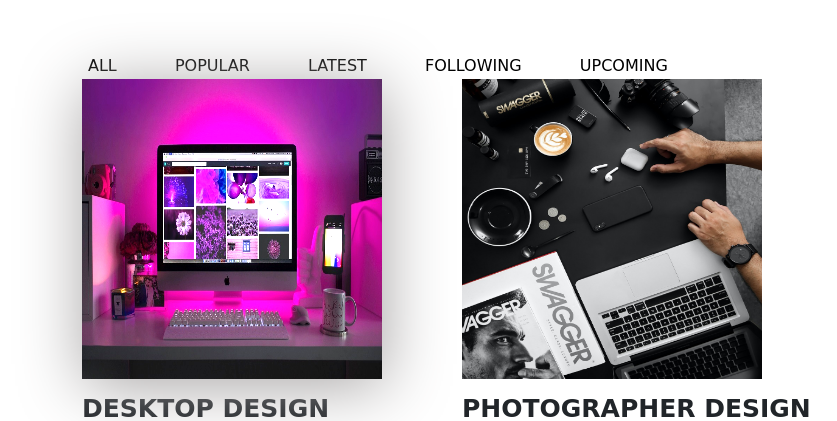
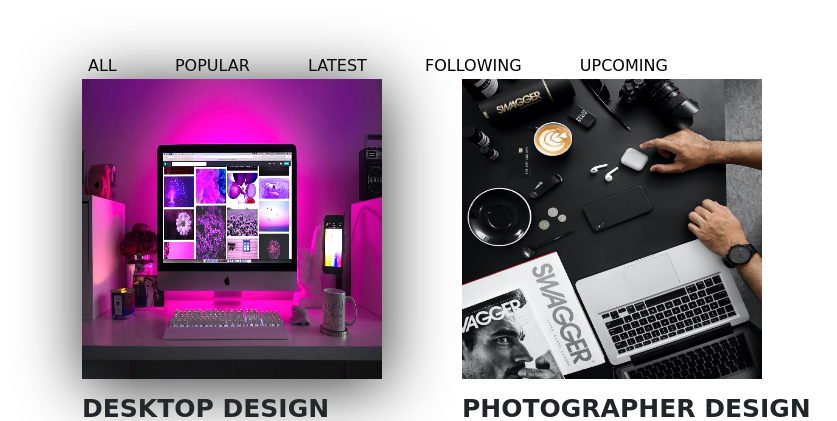
Before and after one commit to 3mFrontEnd/bootstrap-webpage, a plain HTML site: page index.html in a window 1280 px wide. In both pictures the pointer is over the picture 232 px from the left and 3253 px from the top of the page. Shown: the part 3025-3446 px from the top of the page, 0-837 px from the left. Drawn offline with Linux system fonts and the light colour scheme.

Commit message:
some changes applied to css file for the brightness of gallery

```diff
--- a/css/style.css
+++ b/css/style.css
@@ -245,5 +245,5 @@
 }
 
 .site-main .project-area .grid .our-project .img a:hover img{
-    filter: brightness(1.41)drop-shadow(2px 7px 33px #a6a3a3);
+    filter: brightness(1.2)drop-shadow(2px 7px 33px #323131);
 }
```
